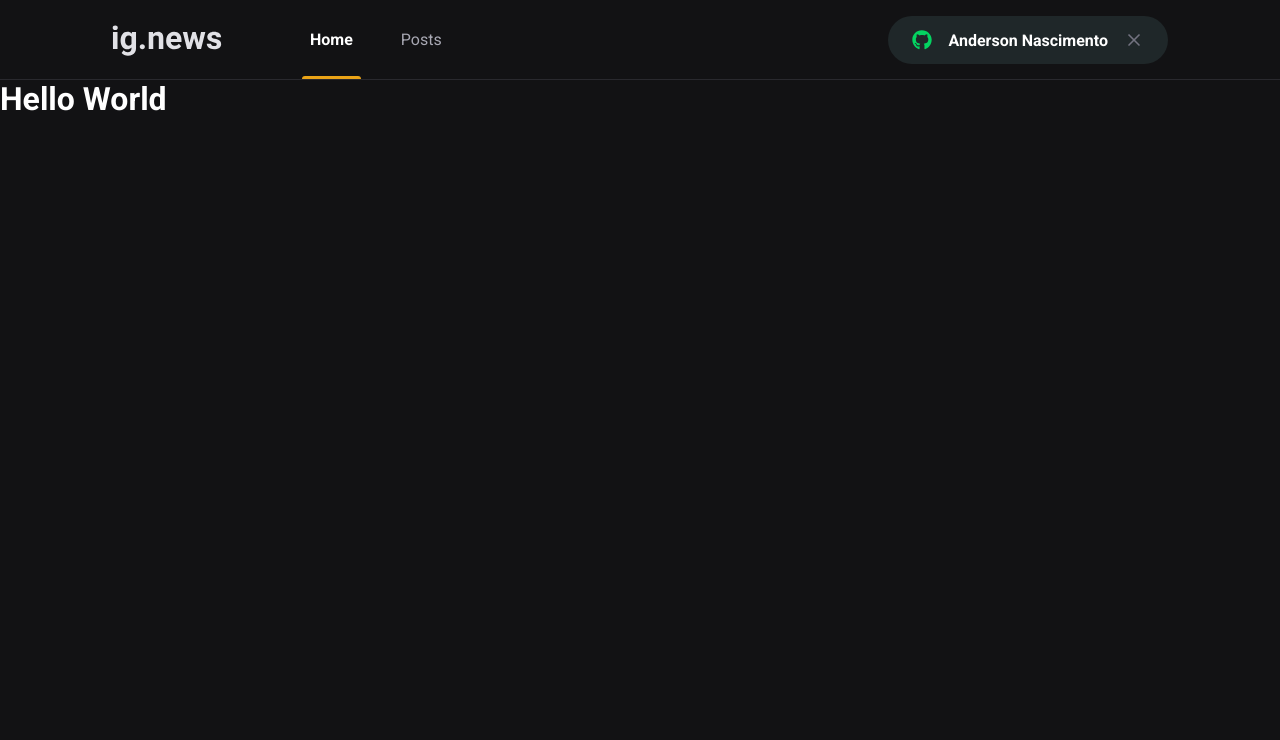
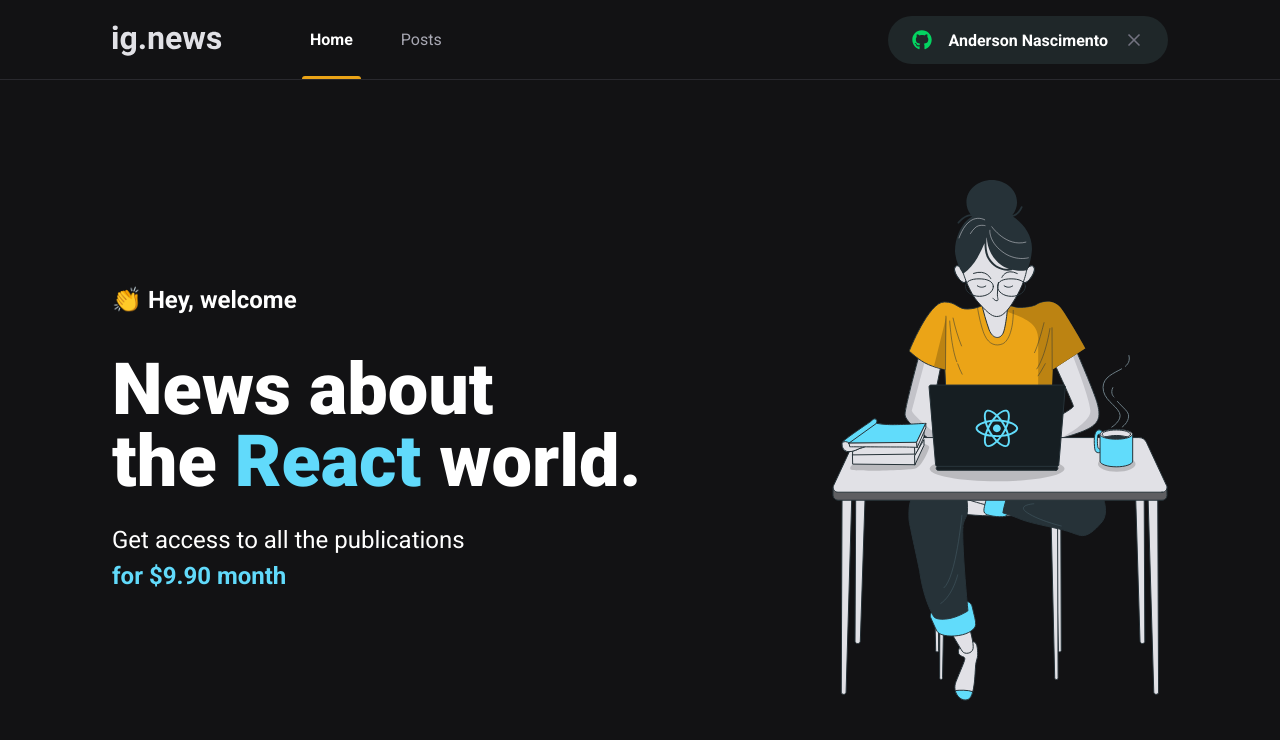
Before and after one commit to AndersonNascimentoAFSN/ig.news, a Next.js app: page / in a window 1280 px wide. Shown: the top 740 px of the page. Built offline with nearby package versions, Linux system fonts and the light colour scheme.

Commit message:
add component home page and styles

```diff
--- /dev/null
+++ b/src/pages/home.module.scss
@@ -0,0 +1,41 @@
+.contentContainer {
+  max-width: 1120px;
+  margin: 0 auto;
+  padding: 0 2rem;
+  height: calc(100vh - 5rem);
+
+  display: flex;
+  align-items: center;
+  justify-content: space-between;
+}
+
+.hero {
+  max-width: 600px;
+
+  > span {
+    font-size: 1.5rem;
+    font-weight: 700;
+  }
+
+  h1 {
+    font-size: 4.5rem;
+    line-height: 4.5rem;
+    font-weight: 900;
+    margin-top: 2.5rem;
+
+    span {
+      color: var(--cyan-500);
+    }
+  }
+
+  p {
+    font-size: 1.5rem;
+    line-height: 2.25rem;
+    margin-top: 1.5rem;
+
+    span {
+      color: var(--cyan-500);
+      font-weight: 700;
+    }
+  }
+}
--- a/src/pages/index.tsx
+++ b/src/pages/index.tsx
@@ -1,14 +1,29 @@
 import Head from "next/head";
+import Image from "next/image";
+import avatar from "../../public/images/avatar.svg";
+import styles from "./home.module.scss";
 
 export default function Home() {
   return (
     <>
       <Head>
-        <title>Início | ig.news</title>
+        <title>Home | ig.news</title>
       </Head>
-      <h1>
-        Hello <span>World</span>
-      </h1>
+      <main className={styles.contentContainer}>
+        <section className={styles.hero}>
+          <span>👏 Hey, welcome</span>
+          <h1>
+            News about <br />
+            the <span>React</span> world.
+          </h1>
+          <p>
+            Get access to all the publications <br />
+            <span>for $9.90 month</span>
+          </p>
+        </section>
+
+        <Image src={avatar} alt="Girl coding" />
+      </main>
     </>
   );
 }
```
